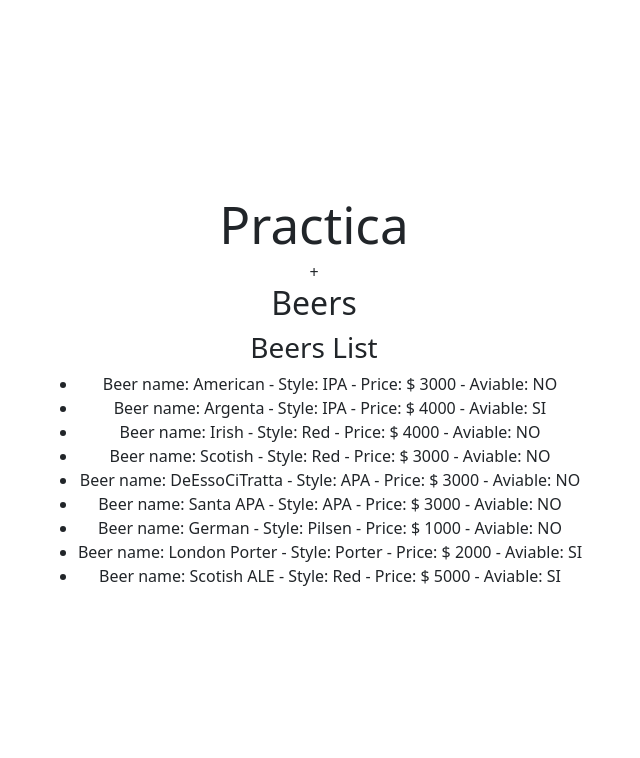
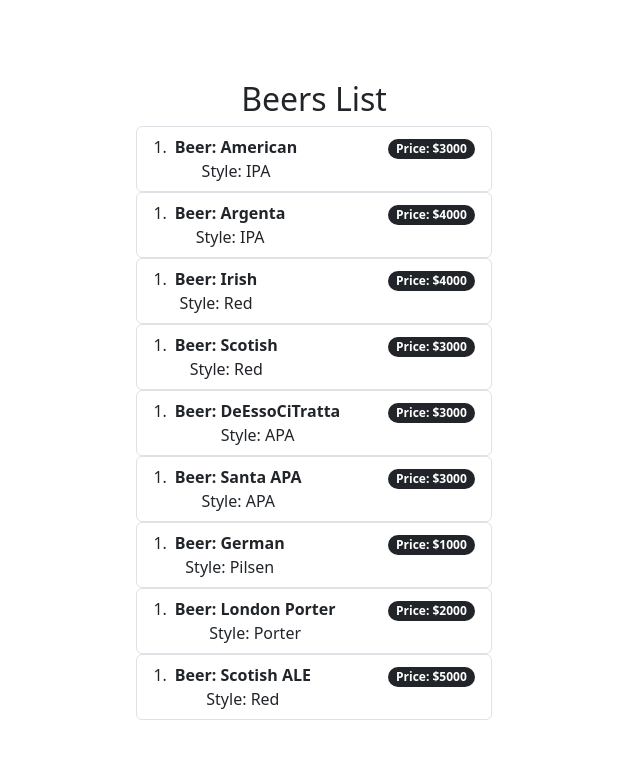
Before and after one commit to PabloMacieyko/utn-labcomIII-practices, a React (Vite) app in the folder base_project_React_Vite/: page / in a window 1280 px wide. Shown: the top 758 px of the page, without its empty margins (326-966 px from the left). Built offline with nearby package versions, Linux system fonts and the light colour scheme.

Commit message:
created BeerItem, and AllBeer component showing list

```diff
--- a/base_project_React_Vite/src/App.jsx
+++ b/base_project_React_Vite/src/App.jsx
@@ -6,8 +6,6 @@ import Beers from './components/beers/Beers';
 function App() {
   return(
     <div>
-      <h1>Practica</h1>+
-      <h2>Beers</h2>
       <Beers/>
     </div>
   )
--- /dev/null
+++ b/base_project_React_Vite/src/components/allBeers/AllBeers.jsx
@@ -0,0 +1,18 @@
+import BeerItem from "../beerItem/BeerItem";
+
+const AllBeers = ({ beers }) => {
+  return (
+    <>
+      {beers.map((beer) => (
+        <BeerItem
+          key={beer.id}
+          name={beer.beerName}
+          style={beer.beerStyle}
+          price={beer.price}
+        ></BeerItem>
+      ))}
+    </>
+  );
+};
+
+export default AllBeers;
--- /dev/null
+++ b/base_project_React_Vite/src/components/beerItem/BeerItem.jsx
@@ -0,0 +1,32 @@
+
+import ListGroup from "react-bootstrap/ListGroup";
+import Badge from "react-bootstrap/Badge";
+import PropTypes from "prop-types";
+
+const BeerItem = ({ name, style, price }) => {
+
+  return (
+    <ListGroup as="ol" numbered>
+      <ListGroup.Item
+        as="li"
+        className="d-flex"
+      >
+        <div className="ms-2 me-auto">
+          <div className="fw-bold">Beer: {name}</div>
+          Style: {style}
+        </div>
+        <div className="ms-5">
+            <Badge pill bg="dark">Price: ${price * 1000}</Badge>
+        </div>
+      </ListGroup.Item>
+    </ListGroup>
+  );
+};
+
+export default BeerItem;
+
+BeerItem.propTypes = {
+  name: PropTypes.string,
+  style: PropTypes.string,
+  price: PropTypes.number,
+};
--- a/base_project_React_Vite/src/components/beers/Beers.jsx
+++ b/base_project_React_Vite/src/components/beers/Beers.jsx
@@ -1,3 +1,5 @@
+import AllBeers from "../allBeers/AllBeers";
+
 const beers = [
   {
     id: 1,
@@ -67,19 +69,11 @@ const beers = [
 const Beers = () => {
   return (
     <div>
-      <h3>Beers List</h3>
-      <ul>
-        {beers.map((beer) => (
-          <li key={beer.id}>
-            Beer name: {beer.beerName} - Style: {beer.beerStyle} - Price: ${" "}
-            {beer.price * 1000} - Aviable:{" "}
-            {beer.available ? "NO" : "SI"}
-          </li>
-        ))}
-      </ul>
+      <h2> Beers List </h2>
+      <AllBeers beers={beers} />
+
     </div>
   );
 };
 
-
 export default Beers;
```
